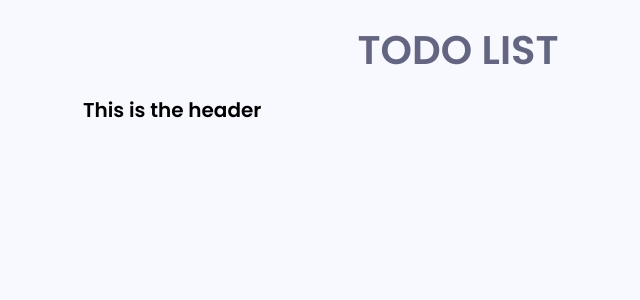
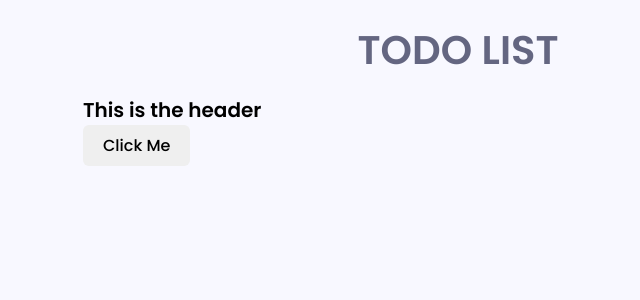
Before and after one commit to DavisKiprotich/To-do-list, a React (Create React App) app: page / in a window 1280 px wide. Shown: the top 300 px of the page, without its empty margins (182-822 px from the left). Built offline with nearby package versions, Linux system fonts and the light colour scheme.

Commit message:
Button changes

```diff
--- a/src/components/AppHeader.js
+++ b/src/components/AppHeader.js
@@ -1,9 +1,11 @@
-import React from 'react'
+import React from 'react';
+import Button from './Button';
 
 function AppHeader() {
   return (
     <div>
     <h1>This is the header</h1>
+    <Button>Click Me</Button>
     </div>
 
   )
--- /dev/null
+++ b/src/components/Button.js
@@ -0,0 +1,10 @@
+import React from 'react';
+import style from '../styles/modules/button.module.scss'
+
+function Button({children}) {
+  return (
+    <button className={style.button} type="button">{ children }</button>
+  )
+}
+
+export default Button
```
